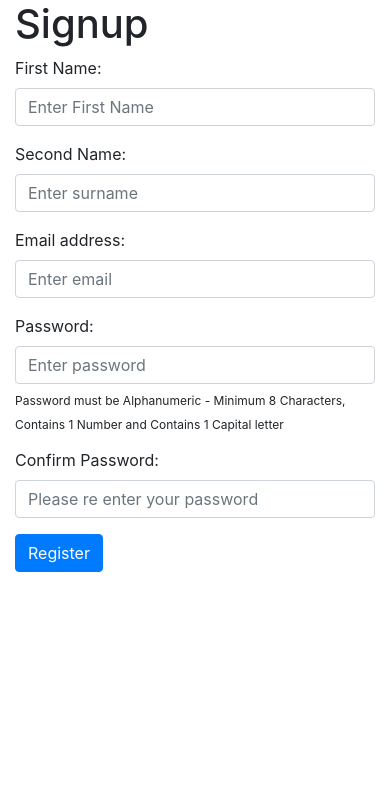
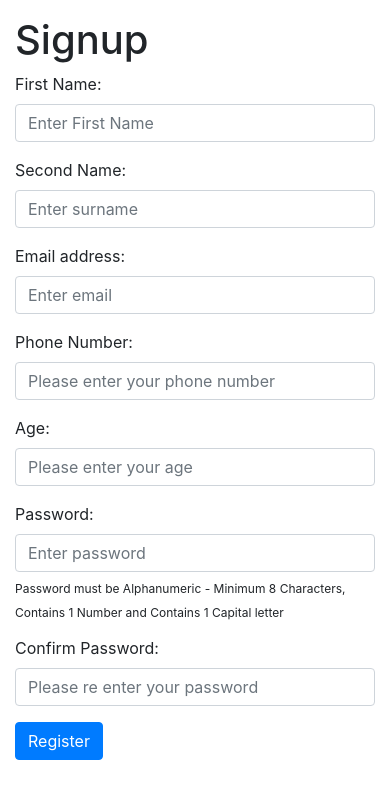
Before and after one commit to sohil8chhabriya/user-registration, a React app: page / in a window 390 px wide. Shown: the top 798 px of the page. Built offline with nearby package versions, Linux system fonts and the light colour scheme.

Commit message:
adding phone no and age fields. also handeling the async call to get the response from post api call

```diff
--- a/package.json
+++ b/package.json
@@ -7,6 +7,7 @@
     "babel": "6.23.0",
     "babel-core": "^6.26.3",
     "babel-loader": "^7.1.5",
+    "babel-polyfill": "^6.26.0",
     "babel-preset-env": "^1.7.0",
     "babel-preset-es2015": "6.24.1",
     "babel-preset-react": "6.24.1",
@@ -22,6 +23,7 @@
     "react-tools": "^0.13.3",
     "redux": "^4.0.0",
     "redux-thunk": "^2.3.0",
+    "regenerator-runtime": "^0.12.1",
     "webpack": "4.17.2",
     "webpack-dev-server": "3.1.8"
   },
--- a/src/App.js
+++ b/src/App.js
@@ -2,6 +2,8 @@ import React, { Component } from "react";
 import Registration from "./component/Registration.jsx";
 import Login from "./component/Login.jsx";
 import UserList from "./component/UserList.jsx"
+import "babel-polyfill"
+import "regenerator-runtime/runtime";
 
 class App extends Component {
   constructor(props) {
@@ -9,7 +11,9 @@ class App extends Component {
     this.state = {
       validForm: false,
       formErrorMsg: '',
-      registeredSuccess: false
+      formData:{},
+      registeredSuccess: false,
+      regResp: {}
     };
   }
 
@@ -19,45 +23,74 @@ class App extends Component {
     console.log(data.get('email'));
     console.log(data.get('first_name'));
     console.log(data.get('last_name'));
+    console.log(data.get('phone'));
+    console.log(data.get('age'));
     console.log(data.get('password1'));
     console.log(data.get('password2'));
+    //let localResponse = {}
 
-    if(this.handleRegistrationValidation(data))
-    {
-      data.set('username', data.get('email'));
-      this.postData('http://localhost:8000/api/v1/rest-auth/registration/', data)
-      .then((data) => {
+    this.handleRegistrationValidation(data)
+
+  }
+
+  async componentDidUpdate() {
+    const { validForm, registeredSuccess, formData } = this.state
+    if( validForm!==true || registeredSuccess===true) {
+      console.log("form is not valid or regSuccess" + validForm + " - " + registeredSuccess)
+      return;
+    } else {
+      console.log("form is valid")
+    }
+    const config = {
+      method: "POST",
+      mode: "no-cors",
+      cache: "no-cache",
+      credentials: "omit",
+      headers: {
+          "Content-Type": "application/json; charset=utf-8",
+          "Accept": 'application/json'
+      },
+      redirect: "follow",
+      referrer: "no-referrer",
+      body: formData,
+    }
+    let response = {};
+    let localResponse = {};
+    try {
+      response = await fetch(`http://localhost:8000/api/v1/users/`, config)
+      localResponse = await JSON.stringify(response);
+      this.setState({
+        'registeredSuccess': true,
+        'regResp': JSON.stringify(localResponse)
+      });
+      console.log(JSON.stringify(response.email))
+    }
+      /*.then((response) => {
+        localResponse = response
         this.setState({
           'registeredSuccess': true,
-          'regResp': JSON.stringify(data)});
-        console.log(JSON.stringify(data))
+          'regResp': JSON.stringify(response)
+        });
+        console.log(JSON.stringify(response.email))
       })
-      .catch((data) => {
+      .catch((response) => {
+        localResponse = response
         this.setState({
-          'registeredSuccess': true,
-          'regResp': JSON.stringify(data)})
-        console.error(JSON.stringify(data))
-      });
+          'registeredSuccess': false,
+          'regResp': JSON.stringify(response)
+        });
+        console.error(JSON.stringify(response))
+      });*/
+      catch (error) {
+        this.setState({
+          'registeredSuccess': false,
+          'regResp': JSON.stringify(response)
+        });
+        console.log("catchError"+error);
+        console.log(JSON.stringify(response))
+      }
+        console.log("localRep:" + localResponse.email);
     }
-  }
-
-  postData(url = ``, data = {}) {
-    // Default options are marked with *
-      return fetch(url, {
-          method: "POST", // *GET, POST, PUT, DELETE, etc.
-          mode: "no-cors", // no-cors, cors, *same-origin
-          cache: "no-cache", // *default, no-cache, reload, force-cache, only-if-cached
-          credentials: "omit", // include, same-origin, *omit
-          headers: {
-              "Content-Type": "application/json; charset=utf-8",
-              // "Content-Type": "application/x-www-form-urlencoded",
-          },
-          redirect: "follow", // manual, *follow, error
-          referrer: "no-referrer", // no-referrer, *client
-          body: data, // body data type must match "Content-Type" header
-      })
-      .then(response => response.json()); // parses response to JSON
-  }
 
   handleRegistrationValidation (data) {
     let isValidForm = false,
@@ -66,6 +99,9 @@ class App extends Component {
           pwd2 = data.get('password2');
     isValidForm = this.validatePassword(pwd1);
     formErrorMsg = !isValidForm ? 'password is invalid':'';
+
+    isValidForm = this.validatePhone(data.get('phone'));
+    formErrorMsg = !isValidForm ? 'invalid phone number':'';
     //confirmed password check
     isValidForm = (pwd1!=="" && pwd2!=="" && pwd1===pwd2);
     formErrorMsg = !isValidForm ? 'password is invalid':'';
@@ -73,8 +109,8 @@ class App extends Component {
     this.setState({
       "validForm": isValidForm,
       "formErrorMsg": formErrorMsg,
+      "formData":data
     });
-    return isValidForm;
   }
 
   validatePassword (password) {
@@ -83,15 +119,23 @@ class App extends Component {
     return regularExpression.test(password);
   }
 
-  switchRegister () {
-    this.setState({'registeredSuccess':false});
+  validatePhone (phone) {
+    const regularExpression = /^(?=.*[0-9]).{10,10}$/;
+    console.log(regularExpression.test(phone));
+    return regularExpression.test(phone);
+  }
+
+  switchRegister (e) {
+    this.setState({'registeredSuccess':false,'validForm':false});
   }
 
   render() {
-    const { formErrorMsg, registeredSuccess } = this.state;
-    const registration = !registeredSuccess ? <Registration handleValidate={(e) => this.handleValidate(e)} clickRegister={(e) => this.clickRegister(e)} /> : <UserList switchRegister={this.switchRegister} />;
+    const { formErrorMsg, registeredSuccess, validForm, regResp } = this.state;
+    const registration = !registeredSuccess && !validForm ? <Registration handleValidate={(e) => this.handleValidate(e)} clickRegister={(e) => this.clickRegister(e)} /> : <UserList switchRegister={(e) => this.switchRegister(e)} />;
+    const responseClass = !registeredSuccess && !validForm ? 'text-danger' : ''
     return (
       <div className="App">
+        <p className={responseClass}>{regResp.email}</p>
         { registration }
         <p className="text-danger">{formErrorMsg}</p>
       </div>
--- a/src/component/Registration.jsx
+++ b/src/component/Registration.jsx
@@ -8,7 +8,7 @@ class Registration extends Component {
         <form onSubmit={(e) => this.props.clickRegister(e)}>
           <div className="form-group">
             <label htmlFor="first_name">First Name:</label>
-            <input type="hidden" id="username" name="username" />
+            {/*<input type="hidden" id="username" name="username" />*/}
             <input
               className="form-control error"
               id="first_name"
@@ -37,6 +37,32 @@ class Registration extends Component {
               id="email"
               name="email"
               placeholder="Enter email"
+              required
+            />
+          </div>
+          <div className="form-group">
+            <label htmlFor="phone">Phone Number:</label>
+            <input
+              className="form-control error"
+              type="tel"
+              id="phone"
+              name="phone"
+              maxLength={10}
+              minLength={10}
+              placeholder="Please enter your phone number"
+              required
+            />
+          </div>
+          <div className="form-group">
+            <label htmlFor="phone">Age:</label>
+            <input
+              className="form-control error"
+              type="number"
+              id="age"
+              name="age"
+              maxLength={1}
+              minLength={0}
+              placeholder="Please enter your age"
               required
             />
           </div>
--- a/src/component/UserList.jsx
+++ b/src/component/UserList.jsx
@@ -21,7 +21,7 @@ class UserList extends Component {
             },
             (error) => {
                 this.setState({
-                    hasError: true,
+                    isSuccess: false
                 });
             }
         )
@@ -31,11 +31,10 @@ class UserList extends Component {
         const { userList, hasError, isSuccess } = this.state;
         //const callStatus = hasError ? "Call Has error" : "Api call Success";
         const callStatus = !isSuccess ? "Call Has error" : "Api call Success";
-        let i = 0;
         return (
             <div>
                 <h1><center>Registered User List</center></h1>
-                <button onClick={this.props.switchRegister}>Register New</button>
+                <button onClick={(e) => this.props.switchRegister(e)}>Register New</button>
                 <br />
                 <div className="container">
                     <div className="table-responsive">
@@ -46,6 +45,8 @@ class UserList extends Component {
                                 <th>Firstname</th>
                                 <th>Lastname</th>
                                 <th>Email</th>
+                                <th>Phone</th>
+                                <th>Age</th>
                             </tr>
                         </thead>
                         <tbody>
@@ -55,6 +56,8 @@ class UserList extends Component {
                                     <td>{user.first_name}</td>
                                     <td>{user.last_name}</td>
                                     <td>{user.email}</td>
+                                    <td>{user.phone}</td>
+                                    <td>{user.age}</td>
                                 </tr>
                             ))}
                         </tbody>
```
Also changed, not shown: .babelrc, 1 other file (tests, documents, lock files or other folders).
